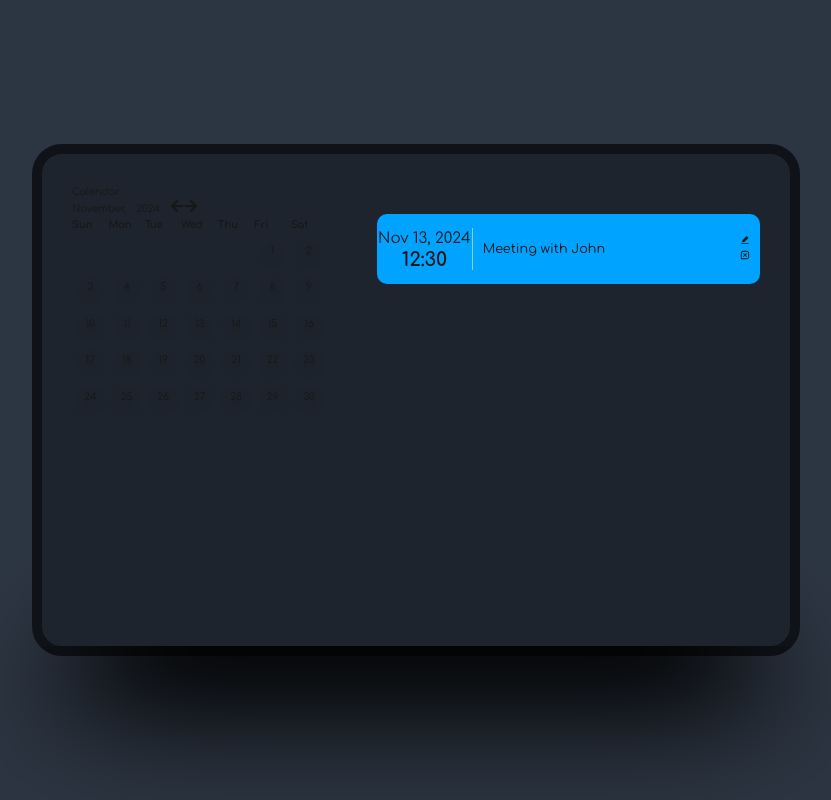
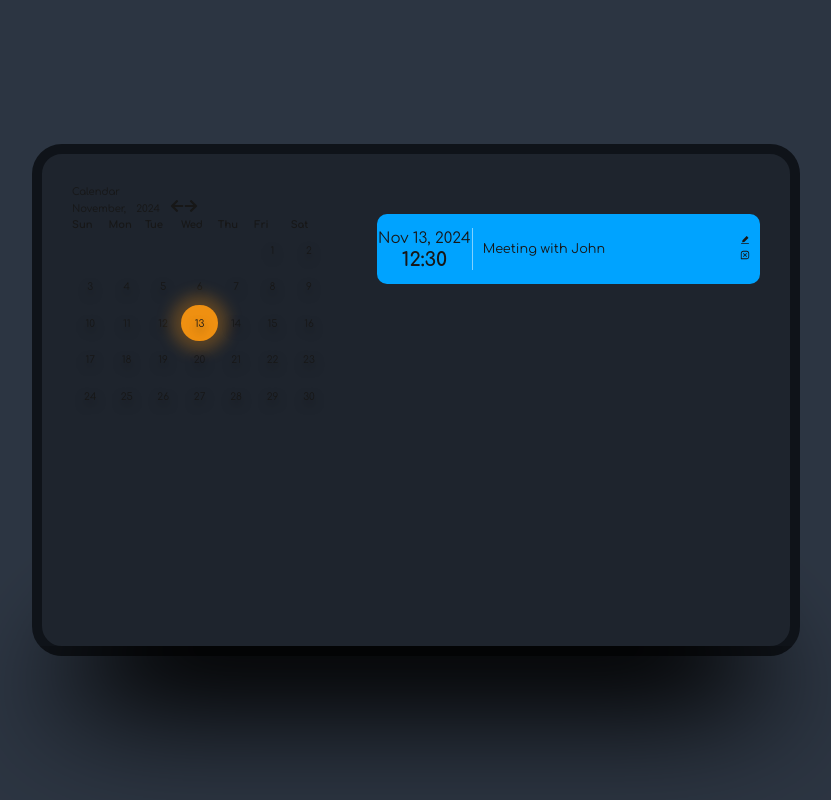
Before and after one commit to JenniferT9462/Capstone-demo, a Next.js app: page /calendar in a window 1280 px wide. Shown: the whole page, without its empty margins (224-1055 px from the left). Built offline with nearby package versions, Linux system fonts and the light colour scheme.

Commit message:
Made functions that move thru the months and dynamically change the days and set className to current-day with conditional statement

```diff
--- a/src/components/Calendar.js
+++ b/src/components/Calendar.js
@@ -28,6 +28,20 @@ export default function Calendar() {
   const daysInMonth = new Date(currentYear, currentMonth + 1, 0).getDate();
   const firstDayOfMonth = new Date(currentYear, currentMonth, 1).getDay();
 
+  const prevMonth = () => {
+    setCurrentMonth((prevMonth) => (prevMonth === 0 ? 11 : prevMonth - 1));
+    setCurrentYear((prevYear) =>
+      currentMonth === 0 ? prevYear - 1 : prevYear
+    );
+  };
+
+  const nextMonth = () => {
+    setCurrentMonth((prevMonth) => (prevMonth === 11 ? 0 : prevMonth + 1));
+    setCurrentYear((prevYear) =>
+      currentMonth === 11 ? prevYear + 1 : prevYear
+    );
+  };
+
   console.log(daysInMonth, firstDayOfMonth);
   return (
     <div className="calendar-app">
@@ -36,13 +50,13 @@ export default function Calendar() {
           <h1 className="text-4xl">Calendar</h1>
         </div>
         <div className="nav-date">
-          <h2 className="month">November,</h2>
-          <h2 className="year">2024</h2>
+          <h2 className="month">{monthsOfYear[currentMonth]},</h2>
+          <h2 className="year">{currentYear}</h2>
           <div className="buttons">
-            <button>
+            <button onClick={prevMonth}>
               <FaArrowLeft size={14} />
             </button>
-            <button>
+            <button onClick={nextMonth}>
               <FaArrowRight size={14} />
             </button>
           </div>
@@ -57,7 +71,18 @@ export default function Calendar() {
             <span key={`empty-${index}`} />
           ))}
           {[...Array(daysInMonth).keys()].map((day) => (
-            <span key={day + 1}>{day + 1}</span>
+            <span
+              key={day + 1}
+              className={
+                day + 1 === currentDate.getDate() &&
+                currentMonth === currentDate.getMonth() &&
+                currentYear === currentDate.getFullYear()
+                  ? "current-day"
+                  : ""
+              }
+            >
+              {day + 1}
+            </span>
           ))}
         </div>
       </div>
```
